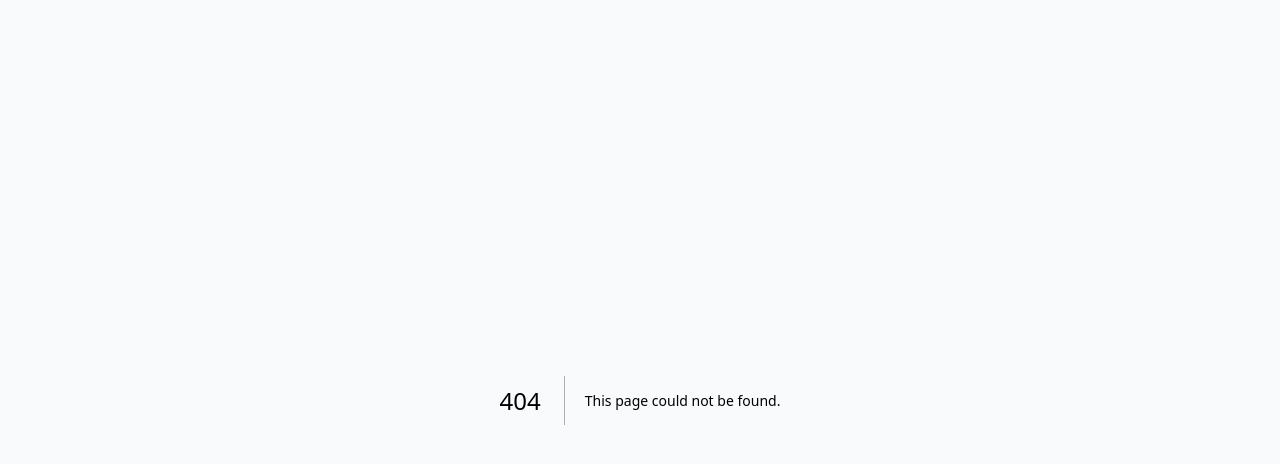
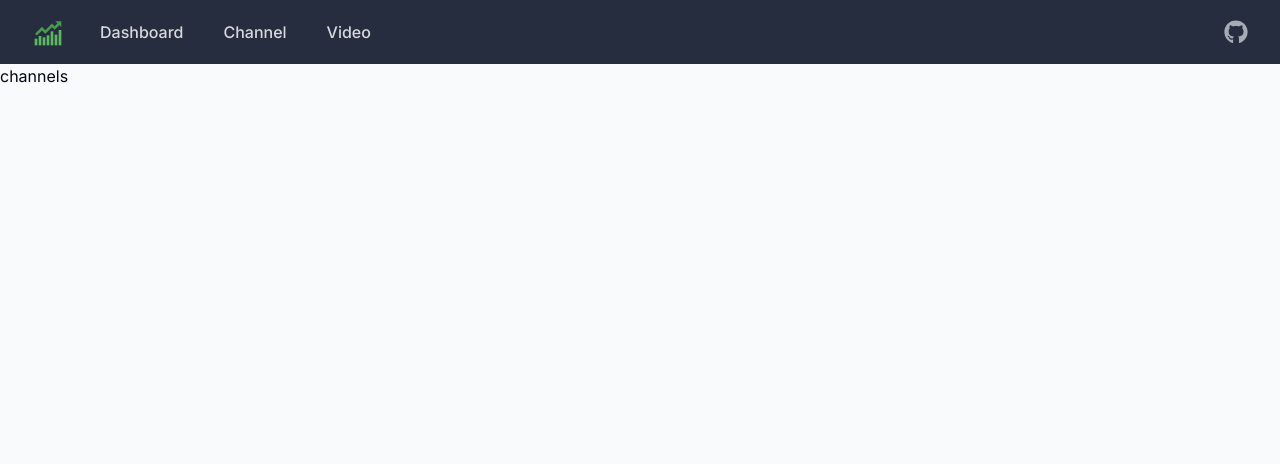
Before and after one commit to superoverflow/openai-youtube-summarizer, a Next.js app: page /channels in a window 1280 px wide. Before the commit this address had no page. Shown: the top 464 px of the page. Built offline with nearby package versions, Linux system fonts and the light colour scheme.

Commit message:
add nav bar

```diff
--- /dev/null
+++ b/app/channels/page.tsx
@@ -0,0 +1,3 @@
+export default function Page() {
+    return <div>channels</div>
+}
--- a/app/layout.tsx
+++ b/app/layout.tsx
@@ -4,6 +4,7 @@
 import { cn } from "@/lib/utils";
 import { Suspense } from "react";
 import { AiOutlineLoading } from "react-icons/ai";
+import { Navbar } from "@/app/ui/navbar";
 
 const fontSans = FontSans({
   subsets: ["latin"],
@@ -22,15 +23,19 @@
 }) {
   return (
     <html lang="en">
+
       <body
         className={cn(
           "min-h-screen bg-background font-sans antialiased bg-gray-50",
           fontSans.variable
         )}
       >
-        <Suspense fallback={<AiOutlineLoading className="spin mx-auto mt-12" />}>
-          {children}
-        </Suspense>
+        <Navbar />
+        <div className="mt-16">
+          <Suspense fallback={<AiOutlineLoading className="spin mx-auto mt-12" />}>
+            {children}
+          </Suspense>
+        </div>
       </body>
     </html >
   );
--- /dev/null
+++ b/app/ui/navbar.tsx
@@ -0,0 +1,84 @@
+"use client";
+
+import Link from "next/link";
+import { FcBullish } from "react-icons/fc";
+import { FaGithub } from "react-icons/fa";
+import { useState } from "react";
+
+type MenuLink = {
+  name: string,
+  href: string
+}
+
+const menuItems: MenuLink[] = [
+  { name: 'Dashboard', href: "/" },
+  { name: 'Channel', href: "/channels" },
+  { name: 'Video', href: "/videos" }
+]
+
+export function Navbar() {
+  const [isMenuOpen, setIsMenuOpen] = useState(false)
+
+  const Links = () => {
+    return (<>
+      {menuItems.map((item, index) => (
+        <Link key={index} href={item.href}
+          className="text-gray-300 hover:bg-gray-700 hover:text-white block rounded-md px-3 py-2 text-base font-medium"
+        >{item.name}</Link>
+      ))}
+    </>)
+  }
+
+
+  return (
+    <nav className="bg-slate-900 opacity-90 w-full fixed top-0">
+      <div className="mx-auto max-w-7xl px-2 sm:px-6 lg:px-8">
+        <div className="relative flex h-16 items-center justify-between">
+          <div className="absolute inset-y-0 left-0 flex items-center sm:hidden">
+
+            {/* <!-- Mobile menu button--> */}
+            <button type="button" onClick={() => setIsMenuOpen((prevState) => !prevState)} className="relative inline-flex items-center justify-center rounded-md p-2 text-gray-400 hover:bg-gray-700 hover:text-white focus:outline-none focus:ring-2 focus:ring-inset focus:ring-white" aria-controls="mobile-menu" aria-expanded="false">
+              <span className="absolute -inset-0.5"></span>
+              <span className="sr-only">Open main menu</span>
+              {/* <!--
+                        Icon when menu is closed.
+
+                        Menu open: "hidden", Menu closed: "block"
+                --> */}
+              <svg className="block h-6 w-6" fill="none" viewBox="0 0 24 24" strokeWidth="1.5" stroke="currentColor" aria-hidden="true">
+                <path strokeLinecap="round" strokeLinejoin="round" d="M3.75 6.75h16.5M3.75 12h16.5m-16.5 5.25h16.5" />
+              </svg>
+              {/* <!--
+                        Icon when menu is open.
+
+                        Menu open: "block", Menu closed: "hidden"
+                  --> */}
+              <svg className="hidden h-6 w-6" fill="none" viewBox="0 0 24 24" strokeWidth="1.5" stroke="currentColor" aria-hidden="true">
+                <path strokeLinecap="round" strokeLinejoin="round" d="M6 18L18 6M6 6l12 12" />
+              </svg>
+            </button>
+          </div>
+          <div className="flex flex-1 items-center justify-center sm:items-stretch sm:justify-start">
+            <div className="flex flex-shrink-0 items-center">
+              <FcBullish className="h-8 w-auto" />
+            </div>
+            <div className="hidden sm:ml-6 sm:block">
+              <div className="flex space-x-4">
+                <Links />
+              </div>
+            </div>
+          </div>
+          <div className="absolute inset-y-0 right-0 flex items-center pr-2 sm:static sm:inset-auto sm:ml-6 sm:pr-0">
+            <FaGithub className="h-6 w-6 ml-2 text-gray-400 hover:text-white" />
+          </div>
+        </div>
+      </div>
+
+      {/* <!-- Mobile menu, show/hide based on menu state. --> */}
+      {isMenuOpen && <div className="sm:hidden" id="mobile-menu">
+        <div className="space-y-1 px-2 pb-3 pt-2">
+          <Links />
+        </div>
+      </div>}
+    </nav>)
+}
```
